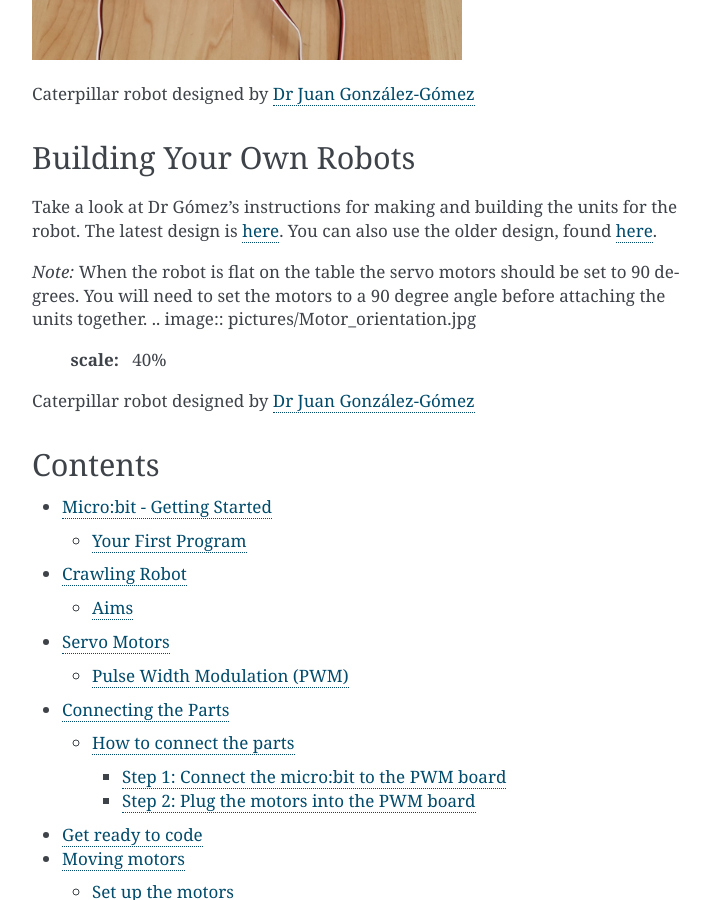
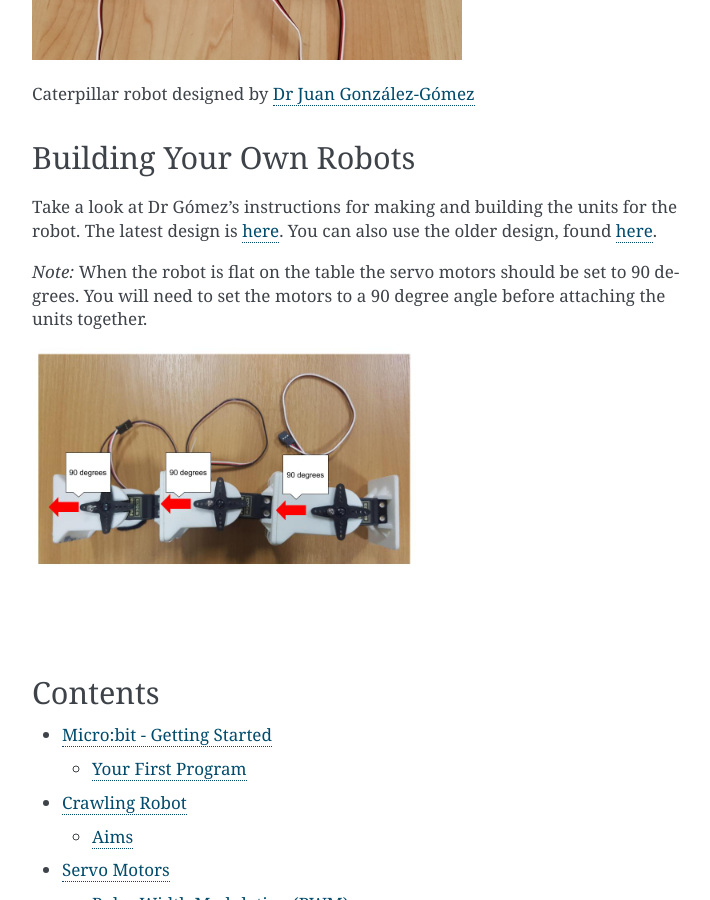
Before and after one commit to rharbird/ucl-microbit-robotics-readthedocs, a Sphinx documentation site: the page built from docs/source/index.rst, in a window 1280 px wide and 900 px high, scrolled down 630 px. Shown: the whole window, without its empty margins (388-1098 px from the left). Built offline with Sphinx 7.4.7, drawn with Linux system fonts in a browser that asks for light colours; pages that are not in the unit, such as notebooks, are missing from menus.

Commit message:
Correct syntax error.

```diff
--- a/docs/source/index.rst
+++ b/docs/source/index.rst
@@ -28,10 +28,9 @@ Take a look at Dr Gómez's instructions for making and building the units for th
 You can also use the older design, found `here <http://www.iearobotics.com/wiki/index.php?title=M%C3%B3dulos_REPY-1>`_.
 
 *Note:* When the robot is flat on the table the servo motors should be set to 90 degrees. You will need to set the motors to a 90 degree angle before attaching the units together.
+
 .. image:: pictures/Motor_orientation.jpg
   :scale: 40%
-Caterpillar robot designed by `Dr Juan González-Gómez <http://www.iearobotics.com/wiki/index.php?title=Juan_Gonzalez:Main>`_
-
 
 ---------
 Contents
```
